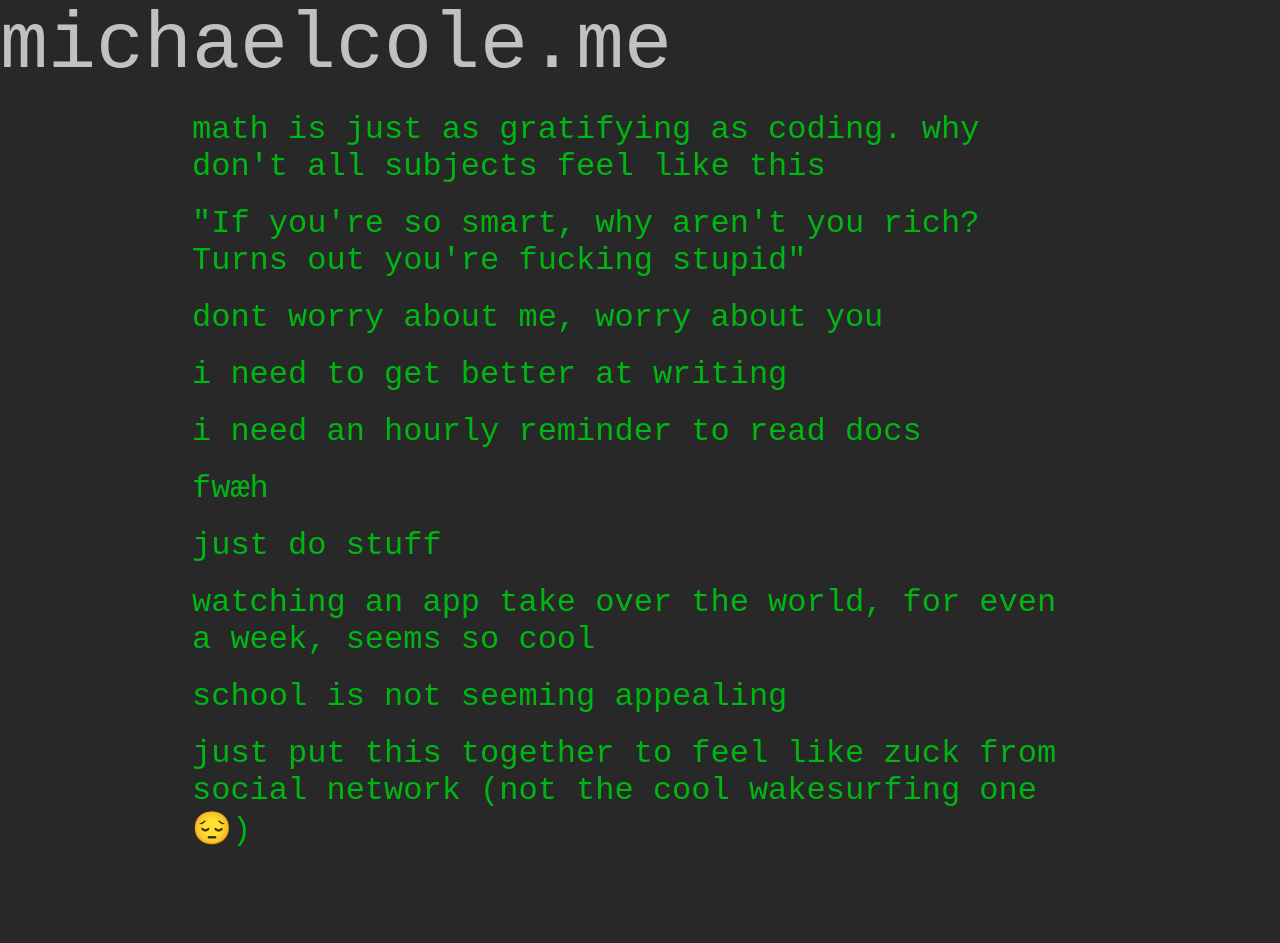
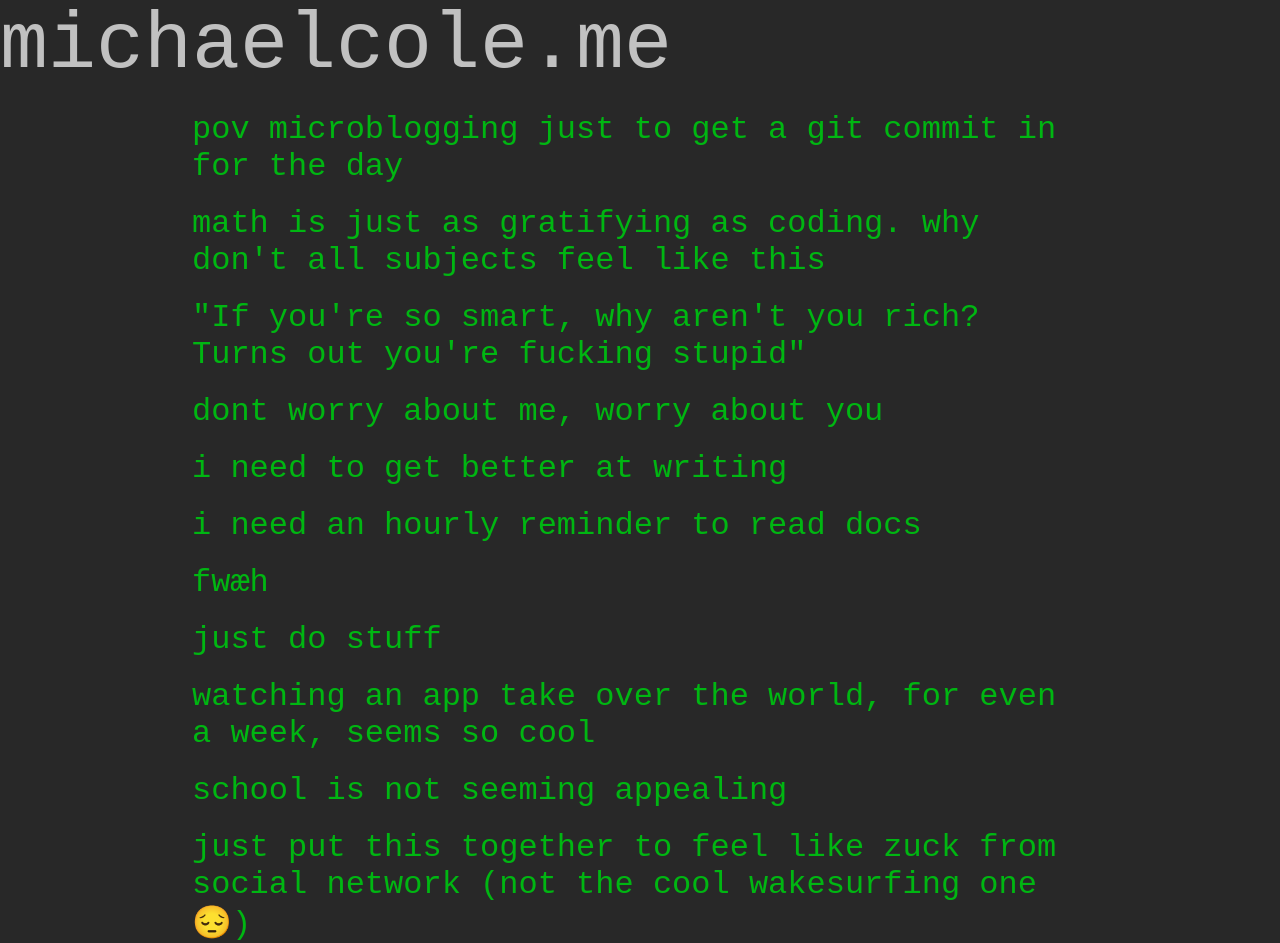
Before and after one commit to michaelgbcole/michaelgbcole.github.io, a plain HTML site: page microblogs.html in a window 1280 px wide. Before the commit the page ends 849 px from the top, so only its background shows below. Drawn offline with Linux system fonts and the light colour scheme.

Commit message:
add post

```diff
--- a/microblogs.html
+++ b/microblogs.html
@@ -15,6 +15,7 @@
     </div>
 
         <div class="post">
+            <p class="microblog">pov microblogging just to get a git commit in for the day</p>
             <p class="microblog">math is just as gratifying as coding. why don't all subjects feel like this</p>
         <p class="microblog">"If you're so smart, why aren't you rich? Turns out you're fucking stupid"</p>
             <p class="microblog">dont worry about me, worry about you</p>
```
